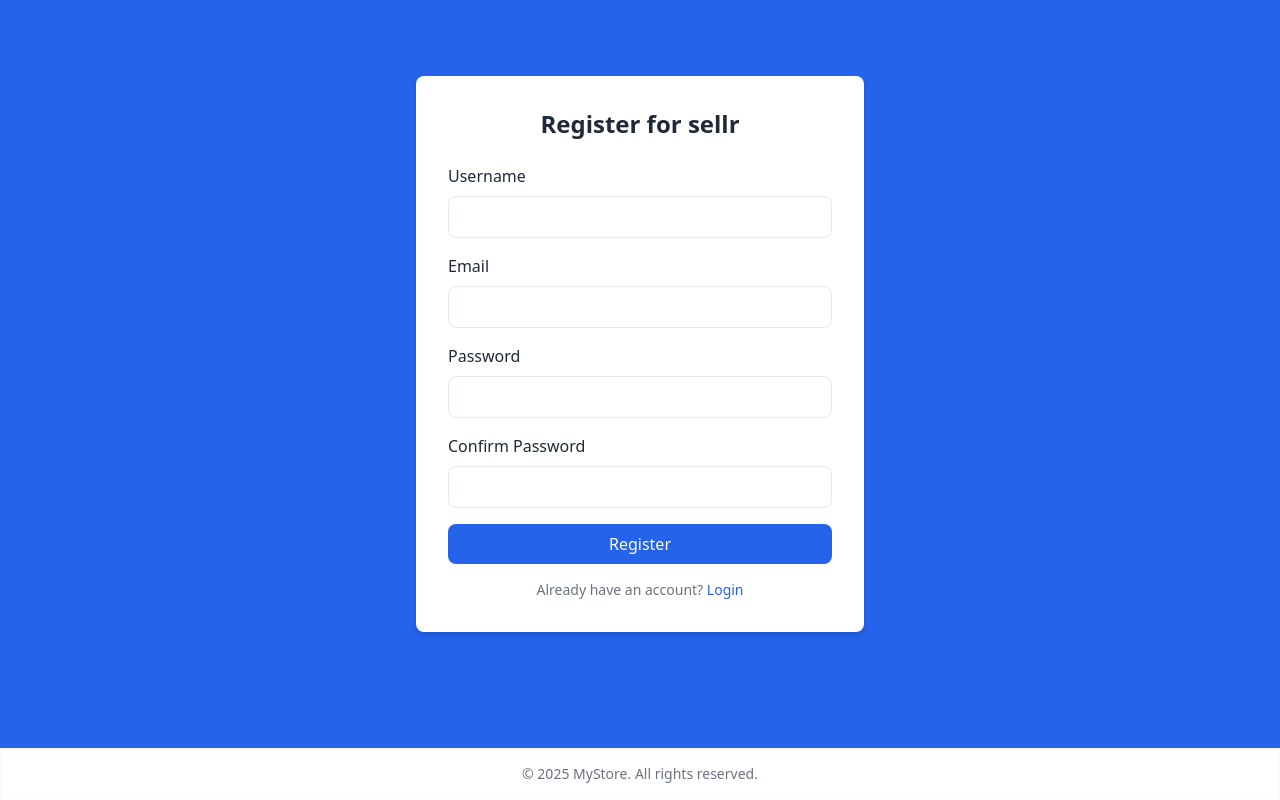
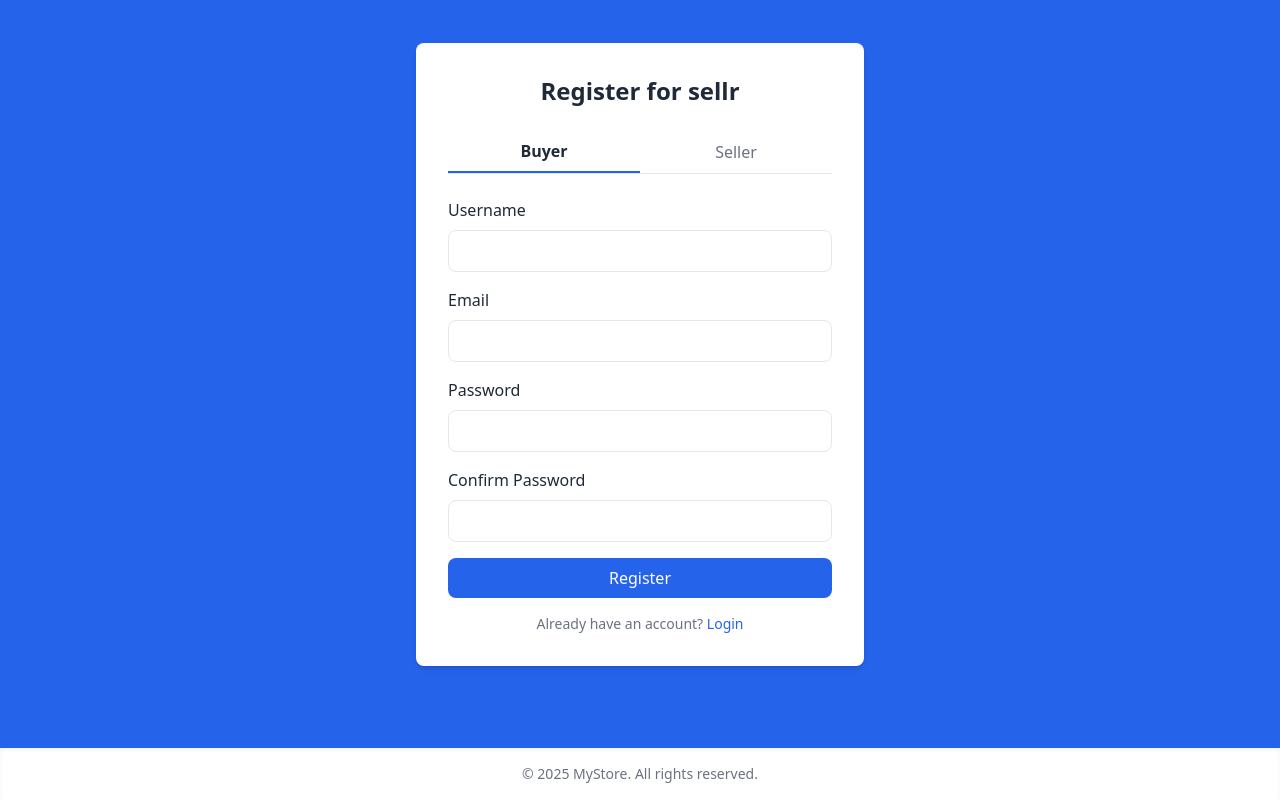
Before and after one commit to NUS-ISS-Team-2/sellr, a React (Create React App) app in the folder frontend/: page /app/register in a window 1280 px wide. Built offline with nearby package versions, Linux system fonts and the light colour scheme.

Commit message:
Add tab to register for sellers

```diff
--- a/frontend/src/pages/RegisterPage.jsx
+++ b/frontend/src/pages/RegisterPage.jsx
@@ -11,6 +11,7 @@ export default function RegisterPage() {
   const [email, setEmail] = useState("");
   const [password, setPassword] = useState("");
   const [confirmPassword, setConfirmPassword] = useState("");
+  const [activeTab, setActiveTab] = useState("buyer");
 
   const handleSubmit = (e) => {
     e.preventDefault();
@@ -23,9 +24,9 @@ export default function RegisterPage() {
           username: username,
           email: email,
           password: password,
-          role: "BUYER"
+          role: activeTab.toUpperCase()
       })
-      navigate("/app");
+      navigate("/");
     } catch (error) {
       console.error("Error registering user:", error);
       alert("Registration failed. Please try again.");
@@ -37,6 +38,32 @@ export default function RegisterPage() {
       <main className="flex-1 flex items-center justify-center">
         <div className="w-full max-w-md bg-white p-8 rounded-lg shadow-md text-gray-800">
           <h2 className="text-2xl font-bold mb-6 text-center">Register for sellr</h2>
+
+          {/* Tabs */}
+          <div className="flex mb-6 border-b">
+            <button
+              className={`flex-1 py-2 text-center ${
+                activeTab === "buyer"
+                  ? "border-b-2 border-blue-600 font-bold"
+                  : "text-gray-500"
+              }`}
+              onClick={() => setActiveTab("buyer")}
+            >
+              Buyer
+            </button>
+            <button
+              className={`flex-1 py-2 text-center ${
+                activeTab === "seller"
+                  ? "border-b-2 border-blue-600 font-bold"
+                  : "text-gray-500"
+              }`}
+              onClick={() => setActiveTab("seller")}
+            >
+              Seller
+            </button>
+          </div>
+
+          {/* Form */}
           <form onSubmit={handleSubmit} className="space-y-4">
             <div>
               <label className="block mb-2">Username</label>
@@ -78,6 +105,7 @@ export default function RegisterPage() {
                 className="w-full px-4 py-2 border rounded-lg focus:outline-none focus:ring-2 focus:ring-blue-500"
               />
             </div>
+
             <button
               type="submit"
               className="w-full bg-blue-600 text-white py-2 rounded-lg hover:bg-blue-700 transition-colors"
@@ -85,6 +113,7 @@ export default function RegisterPage() {
               Register
             </button>
           </form>
+
           <p className="text-center text-sm text-gray-500 mt-4">
             Already have an account?{" "}
             <a href="/login" className="text-blue-600 hover:underline">
```
